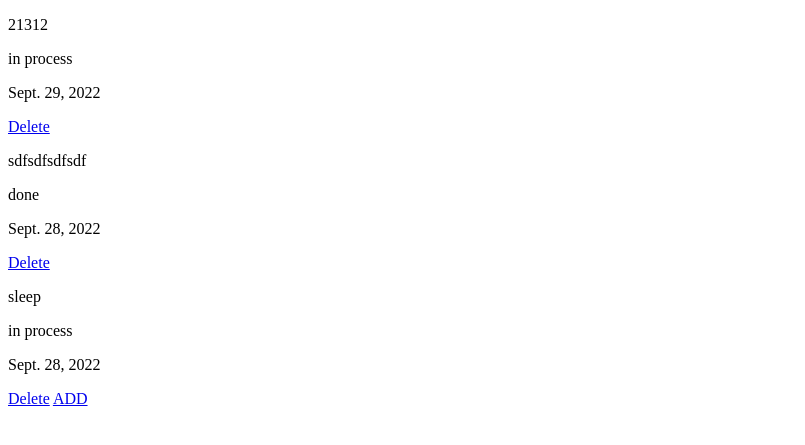
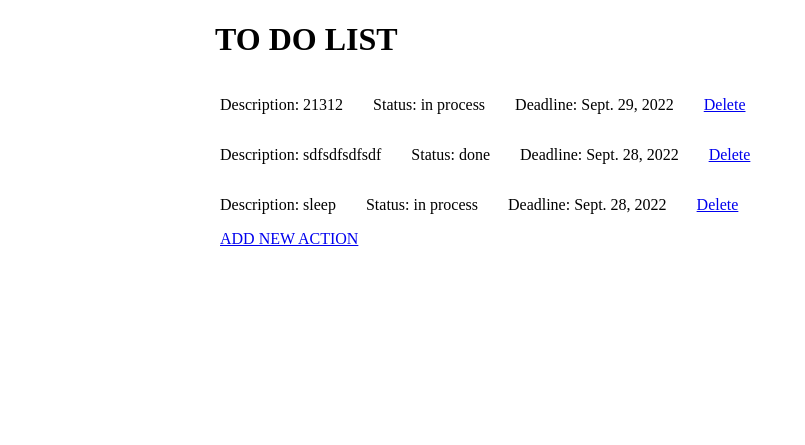
Before and after one commit to era03/homework_52_yermurat_temirzhanov, a Django app: page / in a window 1280 px wide. Shown: the top 445 px of the page, without its empty margins (0-805 px from the left). Run offline with Django 4.2, Linux system fonts and the light colour scheme; data comes from the database, SQL or seed files in the repository; both versions use the stored data as it was after the commit.

Commit message:
У файле settings.py указан путь до директории static, отредакьтрованно оформления шаблонов index.html и to_do_add.html

```diff
--- a/to_do_app/to_do_app/settings.py
+++ b/to_do_app/to_do_app/settings.py
@@ -117,6 +117,9 @@ USE_TZ = True
 # https://docs.djangoproject.com/en/4.1/howto/static-files/
 
 STATIC_URL = 'static/'
+STATICFILES_DIRS = [
+    BASE_DIR / 'to_do_app/static'
+]
 
 # Default primary key field type
 # https://docs.djangoproject.com/en/4.1/ref/settings/#default-auto-field
--- a/to_do_app/webapp/templates/index.html
+++ b/to_do_app/webapp/templates/index.html
@@ -1,18 +1,28 @@
+{% load static %}
 <!DOCTYPE html>
 <html lang="en">
 <head>
     <meta charset="UTF-8">
     <meta http-equiv="X-UA-Compatible" content="IE=edge">
     <meta name="viewport" content="width=device-width, initial-scale=1.0">
-    <title>Document</title>
+    <link rel="stylesheet" href="{% static 'css/style.css' %}">
+    <title>Main Page</title>
 </head>
 <body>
-    {%for action in to_do%}
-       <p>{{action.description}}</p>
-       <p>{{action.status}}</p>
-       <p>{{action.deadline}}</p>
-       <a href="/delete?pk={{action.pk}}">Delete</a>
-    {%endfor%}
-    <a href="/add">ADD</a>
+    <div class="container">
+        <h1 class="title">TO DO LIST</h1>
+    </div>
+    <div class="container"">
+        {%for action in to_do%}
+        <div class="row">
+            <p class="text">Description: {{action.description}}</p>
+            <p class="text">Status: {{action.status}}</p>
+            <p class="text">Deadline: {{action.deadline}}</p>
+            <a class="delete_link" href="/delete?pk={{action.pk}}">Delete</a>
+        </div>
+        {%endfor%}
+        <a class="add_link" href="/add">ADD NEW ACTION</a>
+    </div>
+
 </body>
 </html>
```
Also changed, not shown: to_do_app/webapp/templates/to_do_add.html (+20 -5 lines), to_do_app/db.sqlite3.
